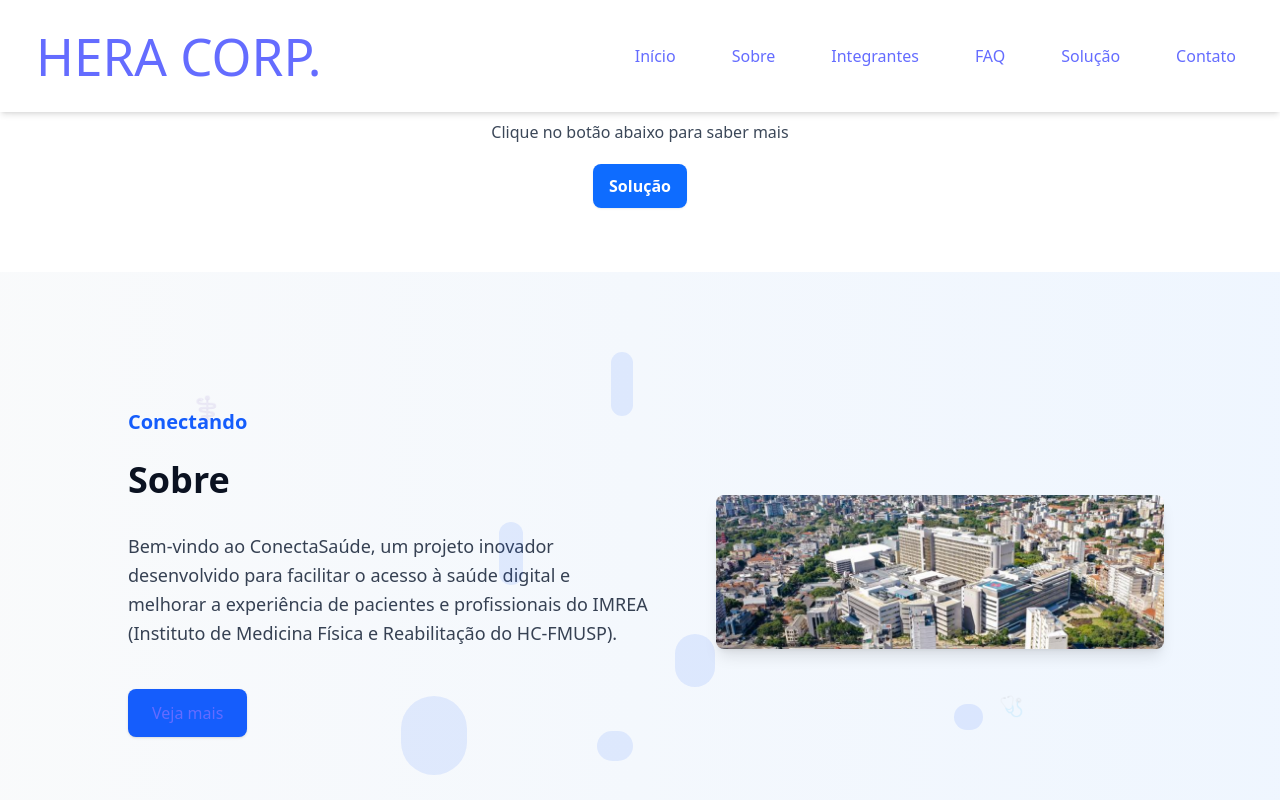
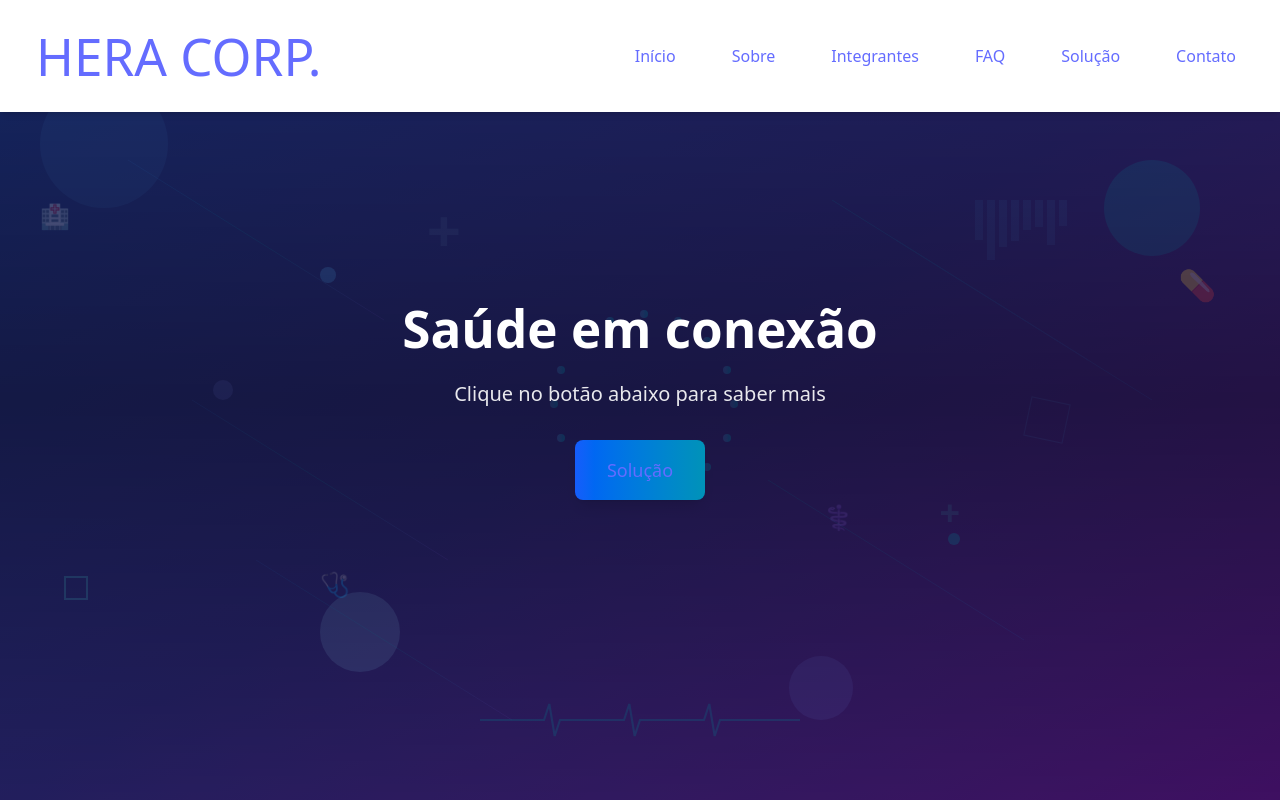
Before and after one commit to pedrozhd/hera_corp, a React (Vite) app: page / in a window 1280 px wide. Shown: the top 800 px of the page. Built offline with nearby package versions, Linux system fonts and the light colour scheme.

Commit message:
Principal

```diff
--- a/src/components/principal.tsx
+++ b/src/components/principal.tsx
@@ -1,11 +1,42 @@
 import { Link } from 'react-router-dom'
+import AnimatedBackground from './AnimatedBackground'
 
 const Principal = () => {
   return (
-    <section className="container-solucao" id="solucao">
-      <h1>Saúde em conexão</h1>
-      <p>Clique no botão abaixo para saber mais</p>
-      <Link to="/solution" className="btn-solucao">Solução</Link>
+    <section
+      className="w-full min-h-screen flex flex-col justify-center items-center px-[5%] py-[5vh] text-white relative overflow-hidden"
+      id="solucao"
+    >
+      <AnimatedBackground />
+
+      <div className="z-10 text-center animate-slide-up">
+        <h1 className="text-4xl md:text-6xl font-bold mb-6 animate-fade-in-out">
+          Saúde em conexão
+        </h1>
+        <p className="text-lg md:text-xl mb-8 opacity-90 animate-slide-up" style={{ animationDelay: '0.3s' }}>
+          Clique no botão abaixo para saber mais
+        </p>
+        <Link
+          to="/solution"
+          className="inline-block px-8 py-4 bg-gradient-to-r from-blue-600 to-cyan-600 text-white rounded-lg font-semibold transition-all duration-300 shadow-lg hover:shadow-xl hover:scale-105 hover:from-blue-700 hover:to-cyan-700 transform focus:outline-2 focus:outline-blue-300 focus:outline-offset-2 text-lg animate-heartbeat"
+          style={{ animationDelay: '0.6s' }}
+        >
+          Solução
+        </Link>
+      </div>
+
+      <div className="absolute top-1/4 left-10 text-white opacity-20 text-2xl animate-float">
+        🏥
+      </div>
+      <div className="absolute top-1/3 right-16 text-white opacity-20 text-3xl animate-bounce-slow">
+        💊
+      </div>
+      <div className="absolute bottom-1/4 left-1/4 text-white opacity-20 text-2xl animate-pulse-slow">
+        🩺
+      </div>
+      <div className="absolute bottom-1/3 right-1/3 text-white opacity-20 text-2xl animate-float" style={{ animationDelay: '2s' }}>
+        ⚕️
+      </div>
     </section>
   )
 }
```
